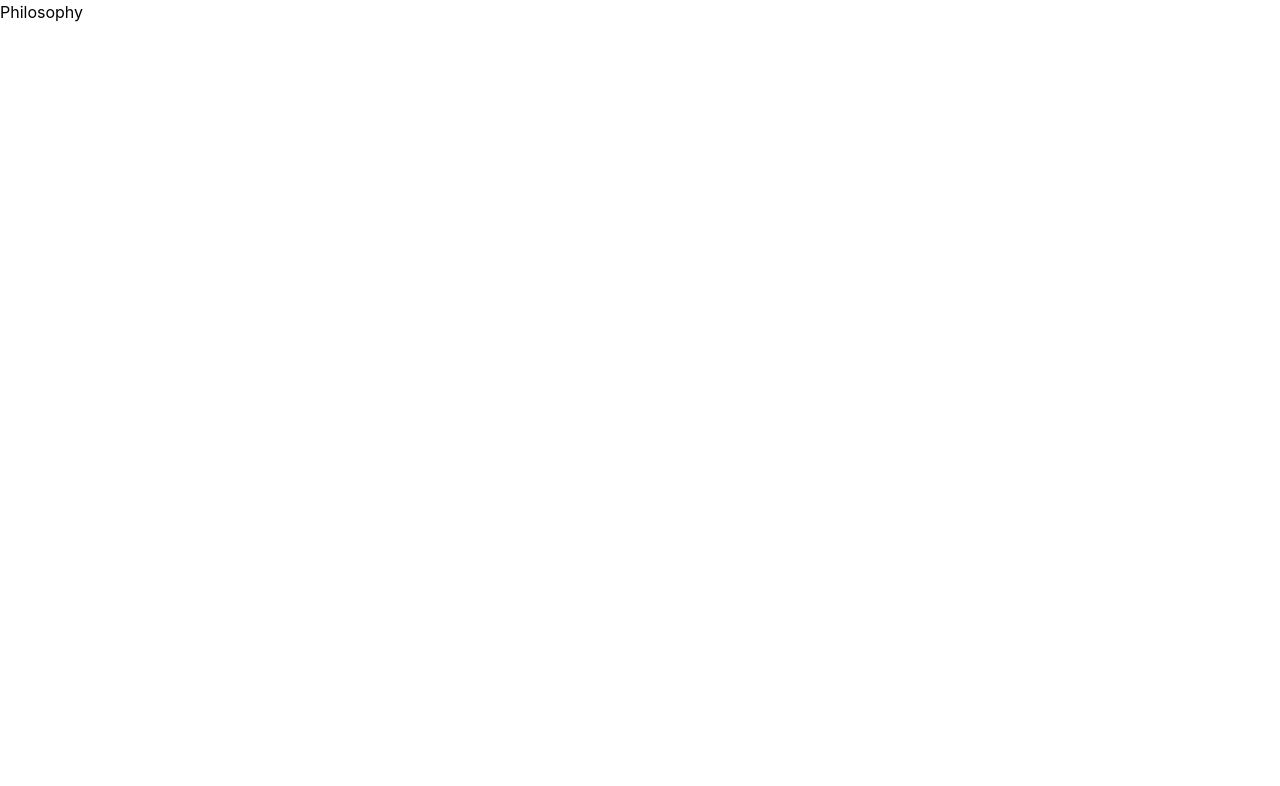
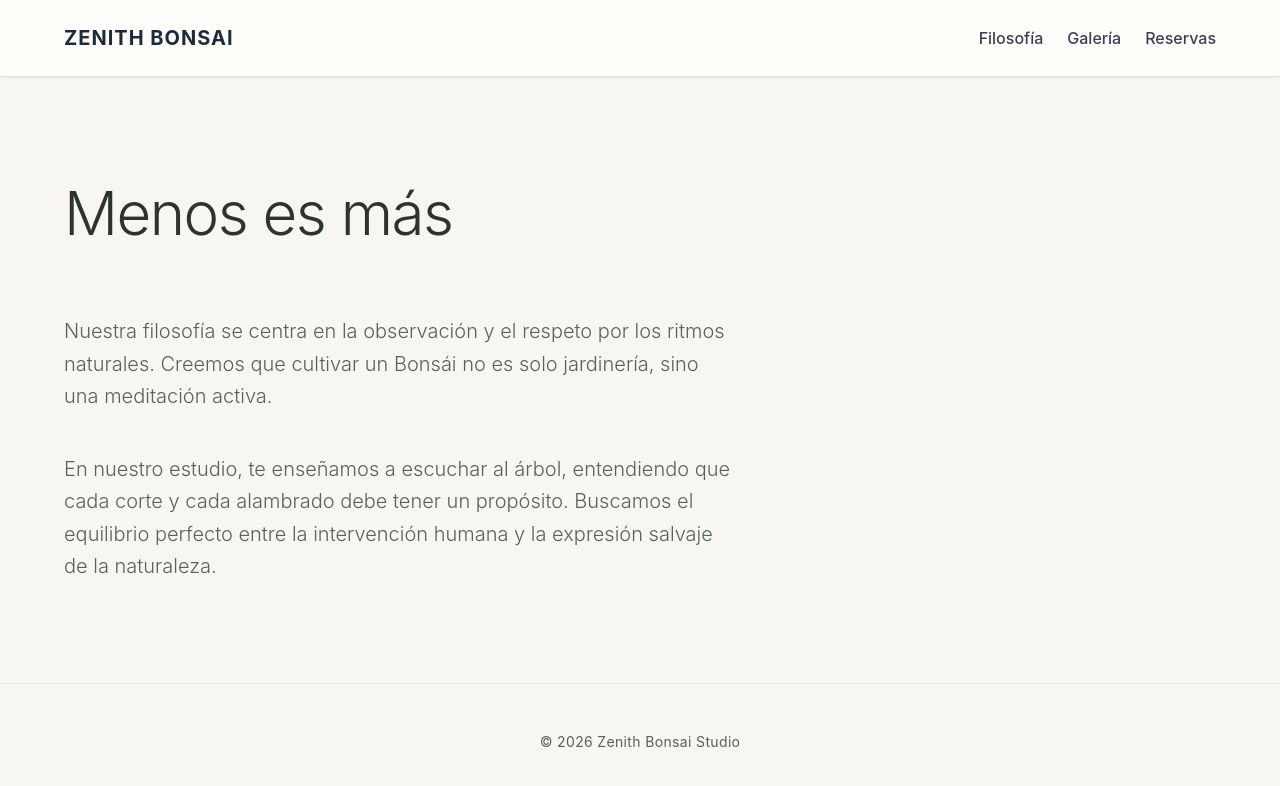
Before and after one commit to MarioMunera1993/entreglable-momento-dos, a React (Vite) app: page /philosophy in a window 1280 px wide. Shown: the top 786 px of the page. Built offline with nearby package versions, Linux system fonts and the light colour scheme.

Commit message:
feat: enhance layout and styling for Navbar, Footer, and pages; add CardGrid component

```diff
--- /dev/null
+++ b/src/components/CardGrid.jsx
@@ -0,0 +1,5 @@
+export const CardGrid = () => {
+  return (
+    <div>CardGrid</div>
+  )
+}
--- a/src/components/Footer.jsx
+++ b/src/components/Footer.jsx
@@ -1,8 +1,8 @@
 export const Footer = () => {
     return (
-    <footer className="bg-white py-md border-t border-default">
-      <div className="mx-auto max-w-7xl px-6">
-        <p className="text-center text-[0.9rem] text-footer-text mb-md">
+    <footer className="border-t border-gray-200 bg-[#f7f6f2] px-[max(5%,calc((100%-1200px)/2))] py-12">
+      <div className="flex flex-col items-center justify-center">
+        <p className="text-sm tracking-wide text-[#5a615a]">
           © 2026 Zenith Bonsai Studio
         </p>
       </div>
--- a/src/components/Navbar.jsx
+++ b/src/components/Navbar.jsx
@@ -2,17 +2,15 @@ import { Link } from "react-router-dom"
 
 export const Navbar = () => {
   return (
-    <nav className="flex justify-between items-center border-b-4 pt-[clamp(1.5rem,3vw,2.5rem)]
-  pb-[clamp(1.5rem,3vw,2.5rem)]
-  px-[max(5%,calc((100%-1200px)/2))]">
+    <nav className="flex items-center justify-between bg-[#fffdf9] px-[max(5%,calc((100%-1200px)/2))] py-6 shadow-sm">
 
-        <Link to={"/"} className="text-2xl font-semibold tracking-widest uppercase" href="">Zenith Bonsai</Link>
+        <Link to={"/"} className="text-xl font-bold tracking-wider text-slate-800 uppercase">Zenith Bonsai</Link>
         <div className="flex gap-6 text-wrap">
-            <Link to={"/philosophy"} className="font-normal pb-1 border-b border-transparent hover:border-b-black text-1" href="">
+            <Link to={"/philosophy"} className="text-gray-700 hover:text-black transition-colors font-medium" href="">
             Filosofía
             </Link>
-            <Link to={"/gallery"} className="font-normal pb-1 border-b border-transparent hover:border-b-black text-1">Galería</Link>
-            <Link to={"/booking"} className="font-normal pb-1 border-b border-transparent hover:border-b-black text-1">Reservas</Link>
+            <Link to={"/gallery"} className="text-gray-700 hover:text-black transition-colors font-medium">Galería</Link>
+            <Link to={"/booking"} className="text-gray-700 hover:text-black transition-colors font-medium">Reservas</Link>
         </div>
     </nav>
   )
--- a/src/index.css
+++ b/src/index.css
@@ -1,7 +1 @@
 @import "tailwindcss";
-
-*{
-  margin: 0;
-  padding: 0;
-  box-sizing: border-box;
-}
--- a/src/pages/Gallery.jsx
+++ b/src/pages/Gallery.jsx
@@ -1,9 +1,15 @@
 import { Navbar } from "../components/Navbar"
+import { Footer } from "../components/Footer";
 
 export const Gallery = () => {
   return (
     <div>
       <Navbar/>
-      Gallery</div>
+      <main>
+        <h1>Nuestra Colección</h1>
+        <p>Un vistazo a algunos de los ejemplares en los que hemos trabajado. Cada árbol cuenta una historia de tiempo y paciencia.</p>
+      </main>
+      <Footer/>
+    </div>
   )
 }
--- a/src/pages/Layout.jsx
+++ b/src/pages/Layout.jsx
@@ -1,16 +1,25 @@
-import { Footer } from "../components/Footer"
-import { Navbar } from "../components/Navbar"
+import { Footer } from "../components/Footer";
+import { Navbar } from "../components/Navbar";
 
 export const Layout = () => {
   return (
-    <div>
-        <Navbar/>
-        <main>
-            <h1>El arte de la paciencia</h1>
-            <p>Descubre la serenidad a través del cuidado y diseño de árboles Bonsái. Un espacio para reconectar con la naturaleza.</p>
-            <a href="">Reserva un taller</a>
-        </main>
-        <Footer/>
+    <div className="flex min-h-screen flex-col bg-[#f7f6f2]">
+      <Navbar />
+      <main className="flex flex-1 flex-col justify-center px-[max(5%,calc((100%-1200px)/2))] py-20">
+        <h1 className="max-w-2xl text-6xl font-light tracking-tight text-[#2d342d] md:text-7xl">
+          El arte de la <br />
+          <span className="font-normal">paciencia</span>
+        </h1>
+        <p className="mt-8 max-w-lg text-lg leading-relaxed text-[#5a615a]">
+          Descubre la serenidad a través del cuidado y diseño de árboles Bonsái.
+          Un espacio para reconectar con la naturaleza.
+        </p>
+        <div className="mt-10">
+          <a className="inline-block rounded-sm bg-[#2d362d] px-8 py-4 text-sm font-medium text-white transition-transform hover:scale-[1.02] active:scale-95 hover:bg-[#4d574d]">Reserva un taller</a>
+        </div>
+
+      </main>
+      <Footer />
     </div>
-  )
-}
+  );
+};
--- a/src/pages/Philosophy.jsx
+++ b/src/pages/Philosophy.jsx
@@ -1,5 +1,31 @@
+import { Footer } from "../components/Footer";
+import { Navbar } from "../components/Navbar";
+
 export const Philosophy = () => {
   return (
-    <div>Philosophy</div>
-  )
-}
+    <div className="min-h-screen bg-[#f7f6f2] flex flex-col">
+      <Navbar />
+      <main className="flex flex-1 flex-col justify-center px-[max(5%,calc((100%-1200px)/2))] py-20">
+        <div className="max-w-2xl">
+          <h1 className="font-outfit text-5xl md:text-6xl font-light tracking-tight text-[#2d342d] leading-tight">
+            Menos es más
+          </h1>
+          <div className="mt-16 space-y-10">
+            <p className="font-outfit text-xl leading-relaxed text-[#5a615a] font-light">
+              Nuestra filosofía se centra en la observación y el respeto por los
+              ritmos naturales. Creemos que cultivar un Bonsái no es solo
+              jardinería, sino una meditación activa.
+            </p>
+            <p className="font-outfit text-xl leading-relaxed text-[#5a615a] font-light">
+              En nuestro estudio, te enseñamos a escuchar al árbol, entendiendo
+              que cada corte y cada alambrado debe tener un propósito. Buscamos
+              el equilibrio perfecto entre la intervención humana y la expresión
+              salvaje de la naturaleza.
+            </p>
+          </div>
+        </div>
+      </main>
+      <Footer />
+    </div>
+  );
+};
```
